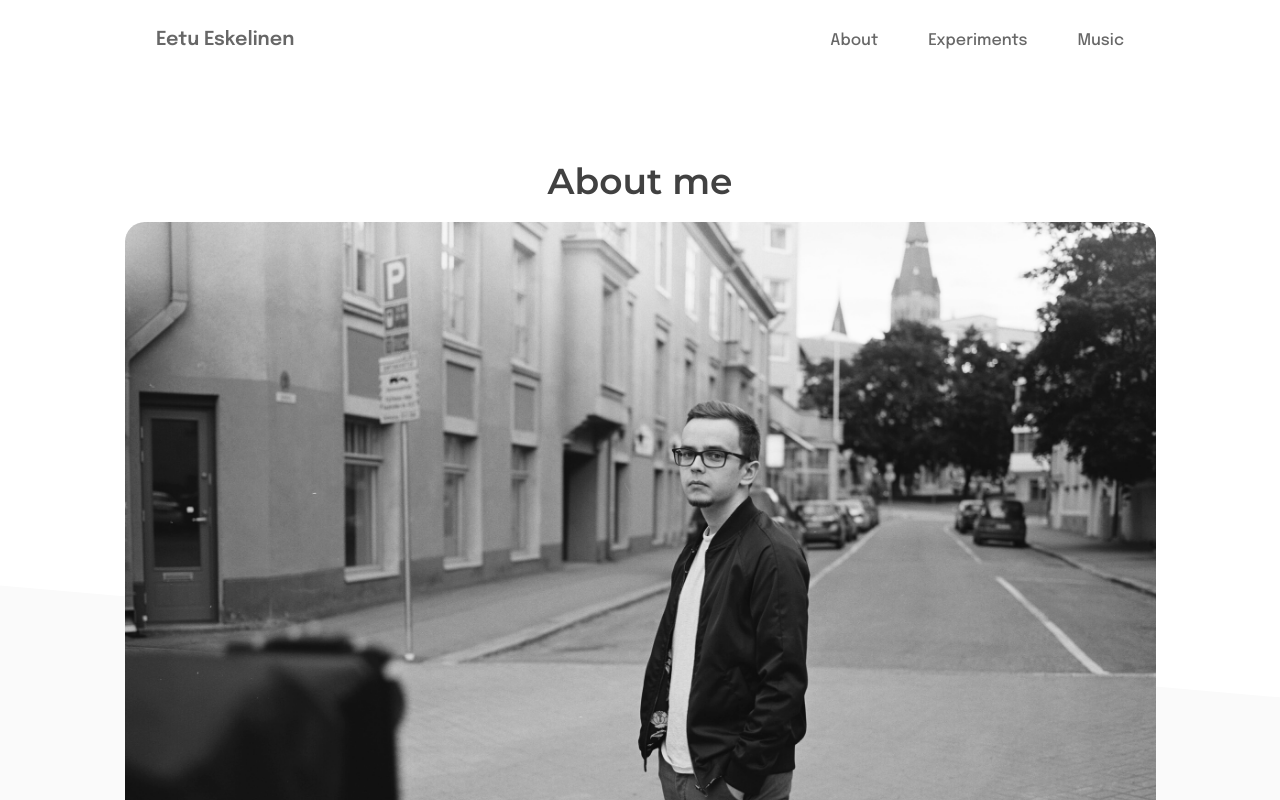
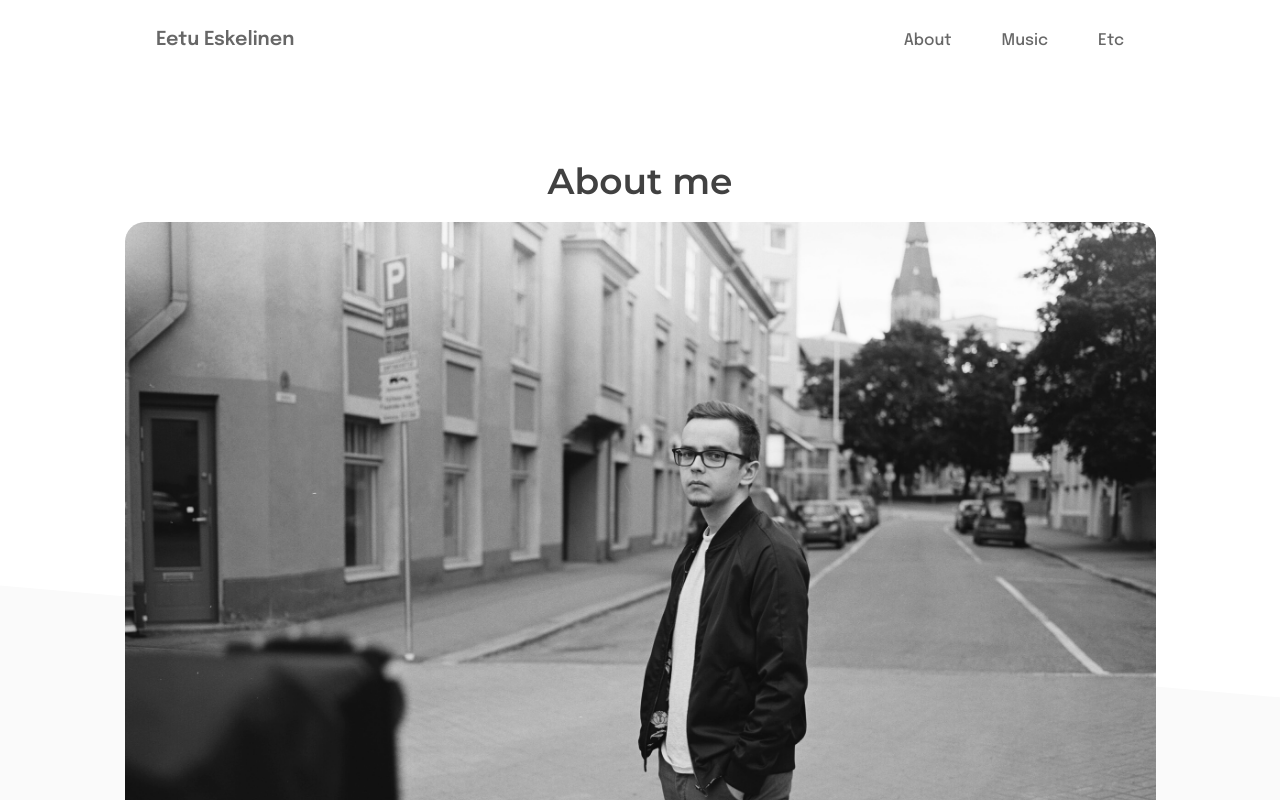
Before and after one commit to Eppu/eetueskelinen.com, a Next.js app: page /about in a window 1280 px wide. Shown: the top 800 px of the page. Built offline with nearby package versions, Linux system fonts and the light colour scheme; a web font is replaced by a local one.

Commit message:
Rename experiments to etc

```diff
--- a/src/components/Header.js
+++ b/src/components/Header.js
@@ -54,8 +54,8 @@ export default function Header() {
           {/* <div class="col-xs-1"></div>  */}
           <div id="nav_links" className="col-xs-7" style={{ zIndex: 9999 }}>
             <Link href="/about">About</Link>
-            <Link href="/experiments">Experiments</Link>
             <Link href="/music">Music</Link>
+            <Link href="/etc">Etc</Link>
           </div>
           {/* <div class="col-xs-1"></div>  */}
         </div>
```
